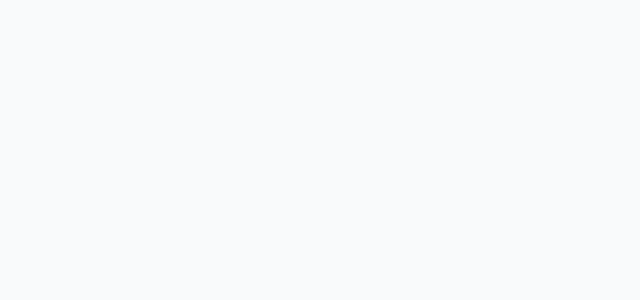
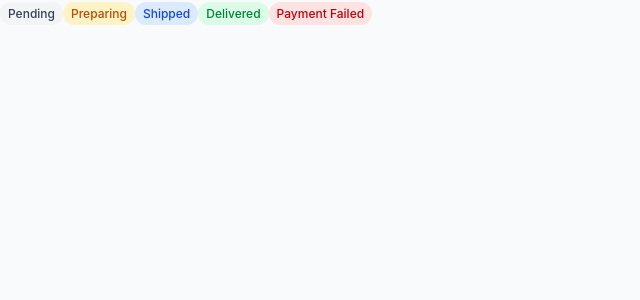
Before and after one commit to dev-marian-vybyranyi/e-comerce-kafka-es, a React (Vite) app in the folder frontend/: page / in a window 1280 px wide. Shown: the top 300 px of the page, without its empty margins (0-640 px from the left). Built offline with nearby package versions, Linux system fonts and the light colour scheme.

Commit message:
add StatusBadge component and render order status examples in App

```diff
--- a/frontend/src/App.tsx
+++ b/frontend/src/App.tsx
@@ -1,5 +1,15 @@
+import { StatusBadge } from "./components/ui/StatusBadge";
+
 function App() {
-  return <></>;
+  return (
+    <>
+      <StatusBadge status="PENDING" />
+      <StatusBadge status="PREPARING" />
+      <StatusBadge status="SHIPPED" />
+      <StatusBadge status="DELIVERED" />
+      <StatusBadge status="PAYMENT_FAILED" />
+    </>
+  );
 }
 
 export default App;
--- /dev/null
+++ b/frontend/src/components/ui/StatusBadge.tsx
@@ -0,0 +1,33 @@
+import { cn } from "../../lib/utils";
+
+type Status =
+  | "PENDING"
+  | "PREPARING"
+  | "SHIPPED"
+  | "DELIVERED"
+  | "PAYMENT_FAILED";
+
+const STATUS_CONFIG: Record<Status, { label: string; className: string }> = {
+  PENDING: { label: "Pending", className: "bg-gray-100 text-gray-700" },
+  PREPARING: { label: "Preparing", className: "bg-amber-100 text-amber-700" },
+  SHIPPED: { label: "Shipped", className: "bg-blue-100 text-blue-700" },
+  DELIVERED: { label: "Delivered", className: "bg-green-100 text-green-700" },
+  PAYMENT_FAILED: {
+    label: "Payment Failed",
+    className: "bg-red-100 text-red-700",
+  },
+};
+
+export function StatusBadge({ status }: { status: Status }) {
+  const config = STATUS_CONFIG[status] ?? STATUS_CONFIG.PENDING;
+  return (
+    <span
+      className={cn(
+        "px-2 py-1 rounded-full text-xs font-medium",
+        config.className,
+      )}
+    >
+      {config.label}
+    </span>
+  );
+}
```
